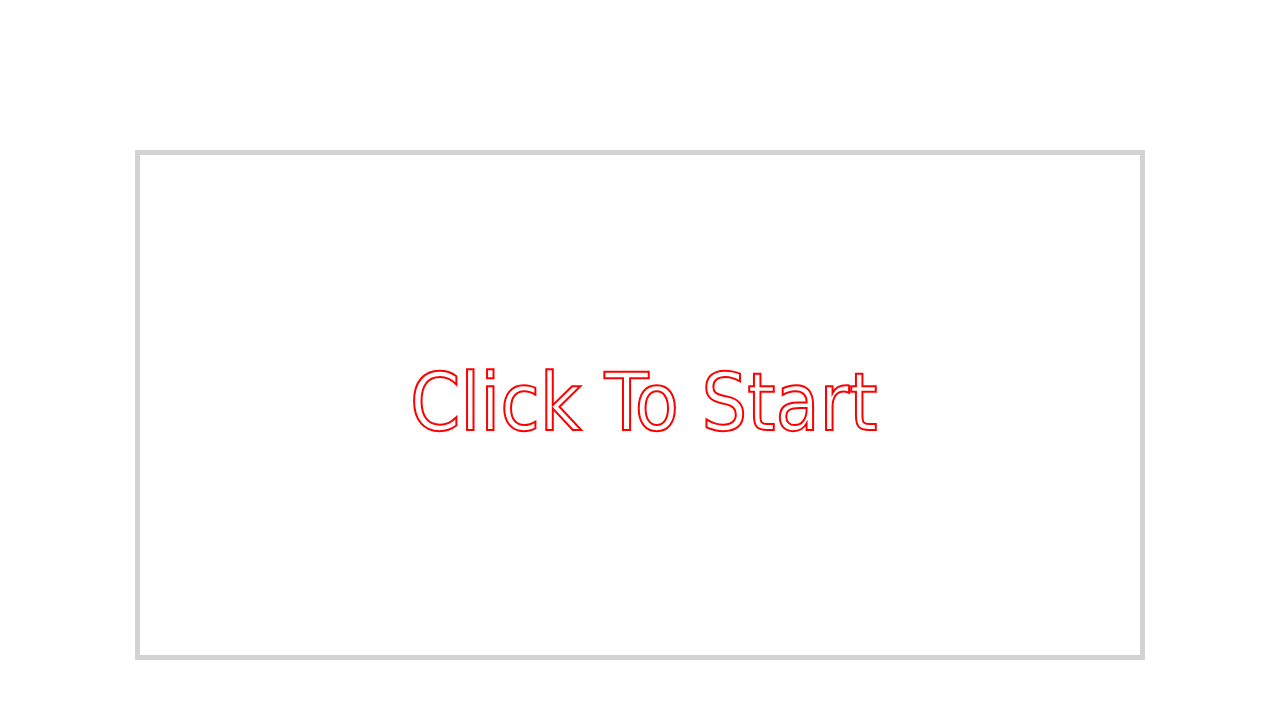
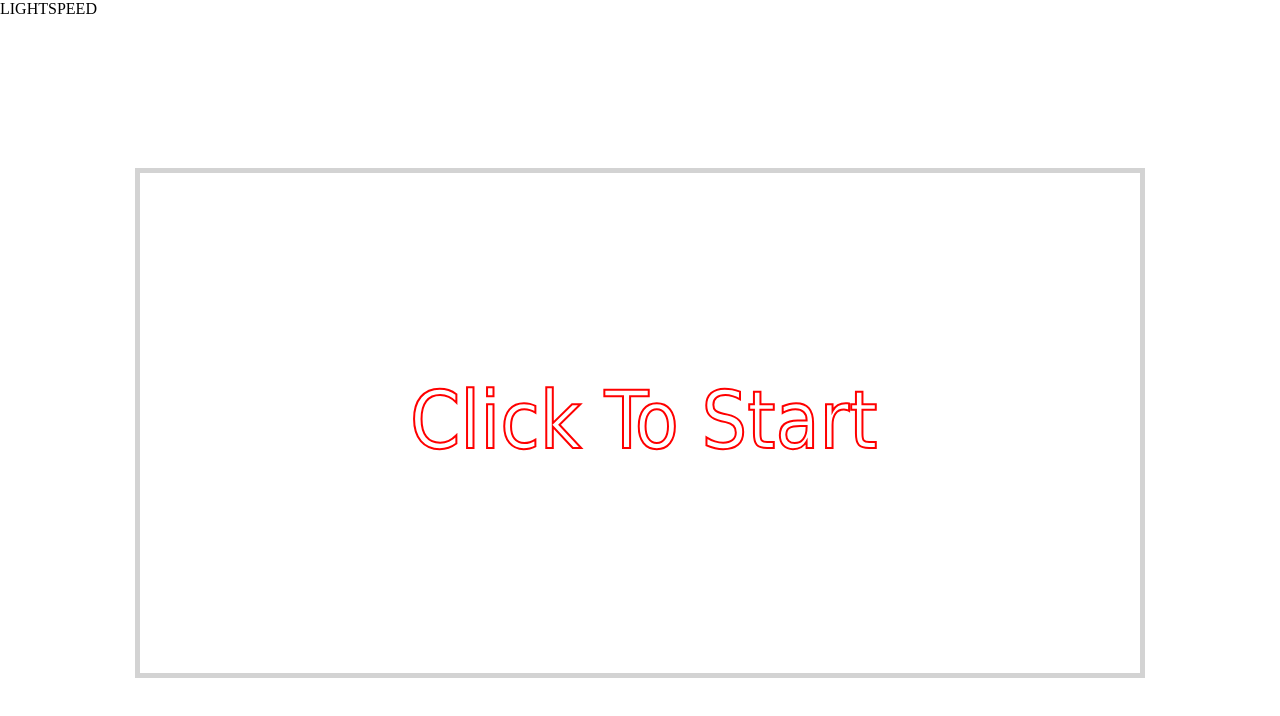
Before and after one commit to Juanderin/LightSpeed, a website built with webpack: page index.html in a window 1280 px wide. Built offline with nearby package versions, Linux system fonts and the light colour scheme.

Commit message:
title progress

```diff
--- a/index.html
+++ b/index.html
@@ -11,6 +11,7 @@
   </head>
 
   <body>
+    <div id="title"></div>
     <div id="main">
       <canvas id="my-canvas" width="1000" height="500"></canvas>
     </div>
--- a/src/index.js
+++ b/src/index.js
@@ -2,8 +2,8 @@
 import Example from "./scripts/example"
 import Player from "./scripts/player"
 import Level from "./scripts/level"
+import TitleStyling from './scripts/styling'
 import Game from "./scripts/game"
-
 
 
 document.addEventListener("DOMContentLoaded", () => {
@@ -13,8 +13,9 @@ document.addEventListener("DOMContentLoaded", () => {
 
 
 
+    new Game(canvas)
 
-    new Game(canvas)
+    new TitleStyling()
 
 
 
--- a/src/scripts/game.js
+++ b/src/scripts/game.js
@@ -34,7 +34,12 @@ class Game {
         this.ctx.lineWidth = 2;
         this.ctx.font = '40px Tahoma'
         this.ctx.strokeStyle = "#FF0000"
-        this.ctx.strokeText(`Game Over, Your Time = ${this.savedTime.min} Minutes, ${this.savedTime.sec} Seconds`, 85, 275);
+        this.ctx.strokeText(`Game Over, Your Time = ${this.savedTime.min} Minutes, ${this.savedTime.sec} Seconds`, 75, 245);
+
+        this.ctx.lineWidth = 2;
+        this.ctx.font = '40px Tahoma'
+        this.ctx.strokeStyle = "#348888"
+        this.ctx.strokeText('Click To Restart', 345, 305);
 
     }
 
--- /dev/null
+++ b/src/scripts/styling.js
@@ -0,0 +1,63 @@
+
+class titleStyling {
+    constructor() {
+
+
+this.title = document.getElementById('title')
+
+this.el1 = document.createElement('span');
+this.el1l = document.createTextNode('L');
+this.el1.appendChild(this.el1l);
+
+this.el2 = document.createElement('span');
+this.el2i = document.createTextNode('I');
+this.el2.appendChild(this.el2i);
+
+this.el3 = document.createElement('span');
+this.el3g = document.createTextNode('G');
+this.el3.appendChild(this.el3g);
+
+this.el4 = document.createElement('span');
+this.el4h = document.createTextNode('H');
+this.el4.appendChild(this.el4h);
+
+this.el5 = document.createElement('span');
+this.el5t = document.createTextNode('T');
+this.el5.appendChild(this.el5t);
+
+this.el6 = document.createElement('span');
+this.el6s = document.createTextNode('S');
+this.el6.appendChild(this.el6s)
+
+this.el7 = document.createElement('span');
+this.el7p = document.createTextNode('P');
+this.el7.appendChild(this.el7p)
+
+this.el8 = document.createElement('span');
+this.el8e = document.createTextNode('E');
+this.el8.appendChild(this.el8e)
+
+this.el9 = document.createElement('span');
+this.el9e = document.createTextNode('E');
+this.el9.appendChild(this.el9e)
+
+this.el10 = document.createElement('span');
+this.el10d = document.createTextNode('D');
+this.el10.appendChild(this.el10d)
+
+this.title.appendChild(this.el1)
+this.title.appendChild(this.el2)
+this.title.appendChild(this.el3)
+this.title.appendChild(this.el4)
+this.title.appendChild(this.el5)
+this.title.appendChild(this.el6)
+this.title.appendChild(this.el7)
+this.title.appendChild(this.el8)
+this.title.appendChild(this.el9)
+this.title.appendChild(this.el10)
+
+
+    }
+}
+
+export default titleStyling;
```
Also changed, not shown: dist/main.js.
